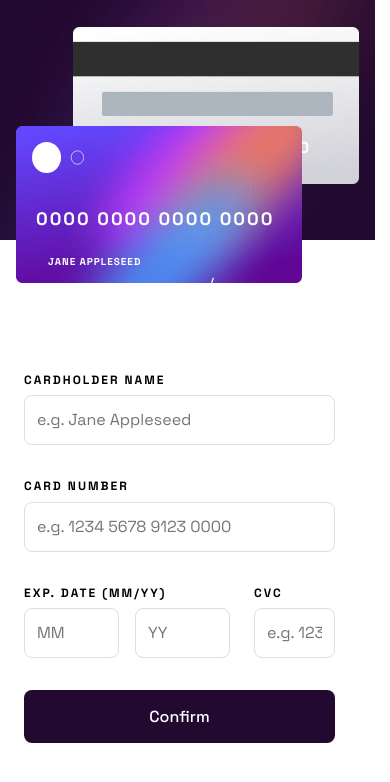
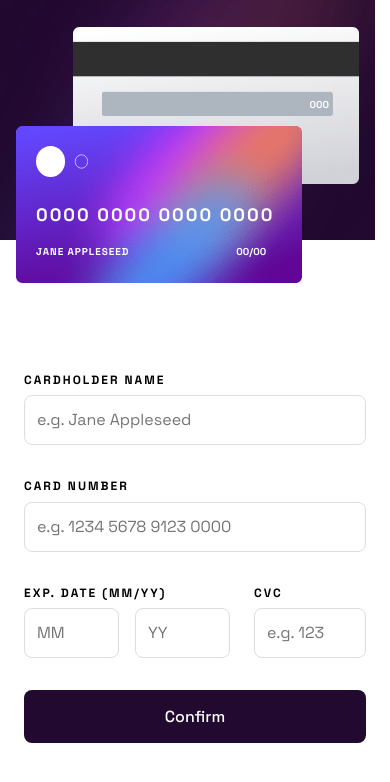
Before and after one commit to AriCohelo/Frontend-Mentor-Components__Project-22, a React (Vite) app: page / in a window 390 px wide. Shown: the top 782 px of the page. Built offline with nearby package versions, Linux system fonts and the light colour scheme.

Commit message:
Finished project. Should thin on refactoring the functinos I used inside to be custom hooks

```diff
--- a/src/App.tsx
+++ b/src/App.tsx
@@ -7,6 +7,7 @@ import cardFront from './assets/images/bg-card-front.png';
 import backDesktop from './assets/images/bg-main-desktop.png';
 import backMobile from './assets/images/bg-main-mobile.png';
 import cardLogo from './assets/images/card-logo.svg';
+import iconComplete from './assets/images/icon-complete.svg';
 import { useForm } from 'react-hook-form';
 import { DevTool } from '@hookform/devtools';
 // import changeField from './changeField';
@@ -30,6 +31,7 @@ function App() {
   const [cardDateMM, setCardDateMM] = useState<string>('');
   const [cardDateYY, setCardDateYY] = useState<string>('');
   const [cardCvc, setCardCvc] = useState<string>('');
+  const [isSubmitted, setIsSubmitted] = useState<boolean>(false);
 
   //The commented logic is for handlig the field change without being in an outisde hook
   const submitButtonRef = useRef<HTMLButtonElement>(null);
@@ -75,9 +77,10 @@ function App() {
 
       case 'cardDateYY': {
         const cleanValue = value.replace(/\D/g, '');
-        if (cleanValue.length >= 2) {
+        if (cleanValue.length === 2) {
+          setValue(name, cleanValue.slice(0, 2));
+          setCardDateYY(cleanValue.slice(0, 2));
           setFocus('cardCvc');
-          setValue(name, cleanValue.slice(0, 2));
           break;
         }
         setValue(name, cleanValue);
@@ -102,31 +105,17 @@ function App() {
         break;
     }
   };
-  // const validateExpiryDate = (mm: string, yy: string) => {
-  //   const currentYear = new Date().getFullYear();
-  //   const currentMonth = new Date().getMonth() + 1;
 
-  //   const expYear = parseInt(yy, 10);
-  //   const expMonth = parseInt(mm, 10);
-
-  //   if (expYear > currentYear) return true;
-  //   if (expYear === currentYear && expMonth > currentMonth) return true;
-
-  //   return 'Invalid Date';
-  // };
   const validateExpiryDate = (mm: string, yy: string) => {
     const currentYear = new Date().getFullYear();
     const currentMonth = new Date().getMonth() + 1;
-
     // Ensure that mm and yy are numeric and have the expected length
     const expMonth = parseInt(mm, 10);
     const expYear = parseInt(`20${yy}`, 10); // Convert yy to a 4-digit year
-
     // Check if the month and year are valid
     if (isNaN(expMonth) || isNaN(expYear) || expMonth < 1 || expMonth > 12) {
       return 'Invalid Date';
     }
-
     // Validate the expiration year and month
     if (expYear > currentYear) return true;
     if (expYear === currentYear && expMonth >= currentMonth) return true;
@@ -135,6 +124,7 @@ function App() {
   };
   const onSubmit = () => {
     console.log('form submitted');
+    setIsSubmitted(true);
   };
   return (
     <>
@@ -150,6 +140,7 @@ function App() {
               src={cardFront}
               alt="card-Front"
             />
+            <div className="cardViewer__cardFront-info">
               <img
                 className="cardViewer__cardFront-logo"
                 src={cardLogo}
@@ -162,8 +153,9 @@ function App() {
                 {cardName || 'JANE APPLESEED'}
               </p>
               <p className="cardViewer__cardFront-date">
-              {`${cardDateMM}/${cardDateYY}` || '00/00'}
+                {cardDateMM || '00'}/{cardDateYY || '00'}
               </p>
+            </div>
           </div>
           <div className="cardViewer__cardBack">
             <img
@@ -175,6 +167,14 @@ function App() {
           </div>
         </div>
         <div className="cardFormContainer">
+          {isSubmitted ? (
+            <div className="thankYou">
+              <img src={iconComplete} alt="iconComplete" />
+              <h1>THANK YOU!</h1>
+              <p>We've added your card details</p>
+              <button onClick={() => window.location.reload()}>Continue</button>
+            </div>
+          ) : (
             <form
               className="cardForm"
               noValidate
@@ -234,6 +234,7 @@ function App() {
                   id="expDateYY"
                   className="cardForm__cardDateYY"
                   placeholder="YY"
+                  value={cardDateYY}
                   {...register('cardDateYY', {
                     required: "Can't be blank",
                     onChange: handleFieldChange,
@@ -267,6 +268,7 @@ function App() {
                 Confirm
               </button>
             </form>
+          )}
           <DevTool control={control} />
         </div>
       </div>
--- a/src/app.scss
+++ b/src/app.scss
@@ -24,12 +24,22 @@
     position: relative;
     margin-top: 11.6875rem;
     margin-left: 10.25rem;
+    &-info {
+      padding: 2rem 1.5rem 2rem 2rem;
+      display: grid;
+      grid-template-columns: repeat(4, 1fr);
+      grid-template-areas:
+        'logo   logo   logo   logo '
+        'number number number number '
+        'name   name   name  cardDate';
+    }
     &-img {
       position: absolute;
       z-index: -1;
     }
     &-logo {
-      margin: 2rem;
+      grid-area: logo;
+      margin-bottom: 4rem;
     }
     &-number {
       color: $Neutral-White;
@@ -37,21 +47,25 @@
       font-weight: $Fw-bold;
       font-size: 1.75rem;
       letter-spacing: 0.24rem;
-      margin-left: 2rem;
-      margin-bottom: 2rem;
+      grid-area: number;
     }
     &-name {
       color: $Neutral-White;
       font-family: $Ff-primary;
+      font-weight: $Fw-bold;
       letter-spacing: 0.06rem;
-      display: inline-block;
-      margin-left: 2rem;
+      grid-area: name;
+      margin-top: 1rem;
     }
+
     &-date {
-      display: inline-block;
+      grid-area: cardDate;
       color: $Neutral-White;
       font-family: $Ff-primary;
-      margin-left: 12rem;
+      font-weight: $Fw-bold;
+      margin-top: 1rem;
+      font-size: 0.875rem;
+      justify-self: center;
     }
   }
   &__cardBack {
@@ -100,7 +114,8 @@
       -webkit-appearance: none;
     }
     &:focus {
-      border: 1px solid $Primary-Gra;
+      border: 2px solid hsl(262, 34%, 33%);
+      outline: none;
     }
   }
   &__errors {
@@ -170,6 +185,7 @@
 @media (max-width: 650px) {
   .CardDetailsFillUp {
     grid-template-columns: 1fr;
+    padding: 0;
   }
   .cardViewer {
     &__cardFront {
@@ -178,21 +194,25 @@
       margin-top: 7.875rem;
       margin-left: 1rem;
       z-index: 1;
+      &-info {
+        padding: 1.25rem;
+      }
       &-logo {
         width: 52px;
         height: 31px;
-        margin: 1rem;
+        margin-bottom: 1.5rem;
       }
       &-number {
         font-size: 18px;
-        margin-left: 20px;
-        margin-top: 2rem;
-        margin-bottom: 1rem;
+
         letter-spacing: 2px;
       }
       &-name {
         font-size: 0.625rem;
         font-weight: $Fw-bold;
+      }
+      &-date {
+        font-size: 0.625rem;
       }
     }
     &__cardBack {
@@ -201,9 +221,42 @@
       margin-left: 4.5625em;
       margin-top: -18rem;
       z-index: -1;
+      &-number {
+        top: 70px;
+        right: 30px;
+        font-size: 0.625rem;
+      }
     }
   }
   .cardFormContainer {
     padding: 1.5rem;
   }
 }
+.thankYou {
+  display: grid;
+  grid-template-columns: 1fr;
+  min-width: 17.4375rem;
+  & p,
+  h1,
+  img {
+    justify-self: center;
+  }
+  & img {
+    margin-bottom: 2rem;
+  }
+  & h1 {
+    margin-bottom: 1.5rem;
+  }
+  & p {
+    margin-bottom: 3rem;
+  }
+  & button {
+    height: 53px;
+    background-color: $Neutral-Very-Dark-Violet;
+    border: none;
+    border-radius: 8px;
+    color: $Neutral-White;
+    font-weight: $Fw-medium;
+    cursor: pointer;
+  }
+}
```
Lines whose indentation alone changed are shown as unchanged.
